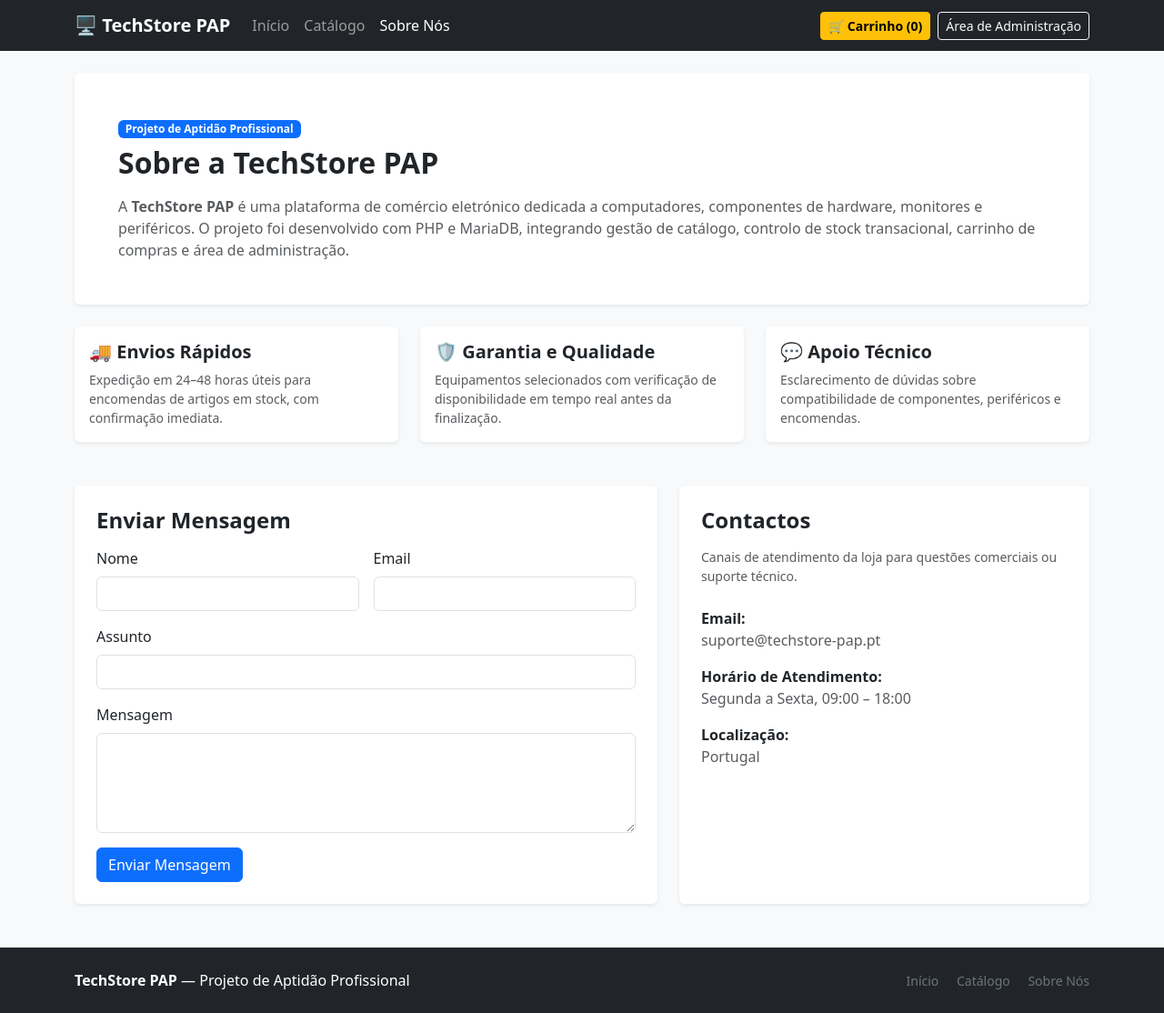
After one commit to MartimFreire24is6/loja-informatica-pap, a PHP site: page /sobre.php in a window 1280 px wide. The commit adds this page. Shown: the whole page at 91% size. Run offline with PHP 8.4, Linux system fonts and the light colour scheme.

Commit message:
Adicionar pagina Sobre Nos e contactos

```diff
--- a/catalogo.php
+++ b/catalogo.php
@@ -71,6 +71,11 @@ $produtos = $stmtProd->fetchAll();
     <nav class="navbar navbar-expand-lg navbar-dark bg-dark mb-4">
         <div class="container">
             <a class="navbar-brand fw-bold" href="index.php">🖥️ TechStore PAP</a>
+            <div class="navbar-nav me-auto">
+                <a class="nav-link" href="index.php">Início</a>
+                <a class="nav-link active" href="catalogo.php">Catálogo</a>
+                <a class="nav-link" href="sobre.php">Sobre Nós</a>
+            </div>
             <div class="d-flex">
                 <a href="carrinho.php" class="btn btn-warning btn-sm fw-bold me-2">
                     🛒 Carrinho (<?= (int)$totalItensCarrinho ?>)
--- a/index.php
+++ b/index.php
@@ -34,6 +34,7 @@ $destaques  = $pdo->query("
                 <ul class="navbar-nav me-auto mb-2 mb-lg-0">
                     <li class="nav-item"><a class="nav-link active" href="index.php">Início</a></li>
                     <li class="nav-item"><a class="nav-link" href="catalogo.php">Catálogo</a></li>
+                    <li class="nav-item"><a class="nav-link" href="sobre.php">Sobre Nós</a></li>
                 </ul>
                 <div class="d-flex gap-2">
                     <a href="carrinho.php" class="btn btn-warning btn-sm fw-bold">
--- a/produto.php
+++ b/produto.php
@@ -57,6 +57,7 @@ if ($_SERVER['REQUEST_METHOD'] === 'POST' && ($_POST['acao'] ?? '') === 'adicion
             <div class="navbar-nav me-auto">
                 <a class="nav-link" href="index.php">Início</a>
                 <a class="nav-link" href="catalogo.php">Catálogo</a>
+                <a class="nav-link" href="sobre.php">Sobre Nós</a>
             </div>
             <div class="d-flex gap-2">
                 <a href="carrinho.php" class="btn btn-warning btn-sm fw-bold">
--- /dev/null
+++ b/sobre.php
@@ -0,0 +1,203 @@
+<?php
+session_start();
+require_once 'db.php';
+
+$totalItensCarrinho = array_sum($_SESSION['carrinho'] ?? []);
+
+$nome = trim($_POST['nome'] ?? '');
+$email = trim($_POST['email'] ?? '');
+$assunto = trim($_POST['assunto'] ?? '');
+$mensagem = trim($_POST['mensagem'] ?? '');
+
+$erros = [];
+$enviado = false;
+
+if ($_SERVER['REQUEST_METHOD'] === 'POST') {
+    if ($nome === '') {
+        $erros[] = 'Indica o teu nome.';
+    }
+    if ($email === '' || !filter_var($email, FILTER_VALIDATE_EMAIL)) {
+        $erros[] = 'Indica um endereço de email válido.';
+    }
+    if ($assunto === '') {
+        $erros[] = 'Indica o assunto da mensagem.';
+    }
+    if ($mensagem === '') {
+        $erros[] = 'Escreve a tua mensagem antes de enviar.';
+    }
+
+    if (empty($erros)) {
+        $enviado = true;
+        $nome = '';
+        $email = '';
+        $assunto = '';
+        $mensagem = '';
+    }
+}
+?>
+<!DOCTYPE html>
+<html lang="pt">
+<head>
+    <meta charset="UTF-8">
+    <meta name="viewport" content="width=device-width, initial-scale=1.0">
+    <title>Sobre Nós e Contactos — TechStore PAP</title>
+    <link href="https://cdn.jsdelivr.net/npm/bootstrap@5.3.3/dist/css/bootstrap.min.css" rel="stylesheet">
+</head>
+<body class="bg-light d-flex flex-column min-vh-100">
+
+    <nav class="navbar navbar-expand-lg navbar-dark bg-dark mb-4">
+        <div class="container">
+            <a class="navbar-brand fw-bold" href="index.php">🖥️ TechStore PAP</a>
+            <button class="navbar-toggler" type="button" data-bs-toggle="collapse" data-bs-target="#menuNav">
+                <span class="navbar-toggler-icon"></span>
+            </button>
+            <div class="collapse navbar-collapse" id="menuNav">
+                <ul class="navbar-nav me-auto mb-2 mb-lg-0">
+                    <li class="nav-item"><a class="nav-link" href="index.php">Início</a></li>
+                    <li class="nav-item"><a class="nav-link" href="catalogo.php">Catálogo</a></li>
+                    <li class="nav-item"><a class="nav-link active" href="sobre.php">Sobre Nós</a></li>
+                </ul>
+                <div class="d-flex gap-2">
+                    <a href="carrinho.php" class="btn btn-warning btn-sm fw-bold">
+                        🛒 Carrinho (<?= (int)$totalItensCarrinho ?>)
+                    </a>
+                    <a href="admin.php" class="btn btn-outline-light btn-sm">Área de Administração</a>
+                </div>
+            </div>
+        </div>
+    </nav>
+
+    <main class="container mb-5 flex-grow-1">
+        <div class="bg-white p-4 p-md-5 rounded shadow-sm border-0 mb-4">
+            <span class="badge bg-primary mb-2">Projeto de Aptidão Profissional</span>
+            <h1 class="h2 fw-bold mb-3">Sobre a TechStore PAP</h1>
+            <p class="text-muted mb-0">
+                A <strong>TechStore PAP</strong> é uma plataforma de comércio eletrónico dedicada a computadores,
+                componentes de hardware, monitores e periféricos. O projeto foi desenvolvido com PHP e MariaDB,
+                integrando gestão de catálogo, controlo de stock transacional, carrinho de compras e área de administração.
+            </p>
+        </div>
+
+        <div class="row g-4 mb-5">
+            <div class="col-md-4">
+                <div class="card h-100 shadow-sm border-0">
+                    <div class="card-body">
+                        <h2 class="h5 fw-bold">🚚 Envios Rápidos</h2>
+                        <p class="text-muted small mb-0">
+                            Expedição em 24–48 horas úteis para encomendas de artigos em stock, com confirmação imediata.
+                        </p>
+                    </div>
+                </div>
+            </div>
+            <div class="col-md-4">
+                <div class="card h-100 shadow-sm border-0">
+                    <div class="card-body">
+                        <h2 class="h5 fw-bold">🛡️ Garantia e Qualidade</h2>
+                        <p class="text-muted small mb-0">
+                            Equipamentos selecionados com verificação de disponibilidade em tempo real antes da finalização.
+                        </p>
+                    </div>
+                </div>
+            </div>
+            <div class="col-md-4">
+                <div class="card h-100 shadow-sm border-0">
+                    <div class="card-body">
+                        <h2 class="h5 fw-bold">💬 Apoio Técnico</h2>
+                        <p class="text-muted small mb-0">
+                            Esclarecimento de dúvidas sobre compatibilidade de componentes, periféricos e encomendas.
+                        </p>
+                    </div>
+                </div>
+            </div>
+        </div>
+
+        <div class="row g-4">
+            <div class="col-lg-7">
+                <div class="card shadow-sm border-0">
+                    <div class="card-body p-4">
+                        <h2 class="h4 fw-bold mb-3">Enviar Mensagem</h2>
+
+                        <?php if ($enviado): ?>
+                            <div class="alert alert-success">
+                                Mensagem enviada com sucesso! Entraremos em contacto em breve.
+                            </div>
+                        <?php endif; ?>
+
+                        <?php if (!empty($erros)): ?>
+                            <div class="alert alert-danger">
+                                <ul class="mb-0">
+                                    <?php foreach ($erros as $erro): ?>
+                                        <li><?= htmlspecialchars($erro) ?></li>
+                                    <?php endforeach; ?>
+                                </ul>
+                            </div>
+                        <?php endif; ?>
+
+                        <form method="POST" class="row g-3">
+                            <div class="col-md-6">
+                                <label for="nome" class="form-label">Nome</label>
+                                <input type="text" id="nome" name="nome" value="<?= htmlspecialchars($nome) ?>" class="form-control" required>
+                            </div>
+                            <div class="col-md-6">
+                                <label for="email" class="form-label">Email</label>
+                                <input type="email" id="email" name="email" value="<?= htmlspecialchars($email) ?>" class="form-control" required>
+                            </div>
+                            <div class="col-12">
+                                <label for="assunto" class="form-label">Assunto</label>
+                                <input type="text" id="assunto" name="assunto" value="<?= htmlspecialchars($assunto) ?>" class="form-control" required>
+                            </div>
+                            <div class="col-12">
+                                <label for="mensagem" class="form-label">Mensagem</label>
+                                <textarea id="mensagem" name="mensagem" rows="4" class="form-control" required><?= htmlspecialchars($mensagem) ?></textarea>
+                            </div>
+                            <div class="col-12">
+                                <button type="submit" class="btn btn-primary">Enviar Mensagem</button>
+                            </div>
+                        </form>
+                    </div>
+                </div>
+            </div>
+
+            <div class="col-lg-5">
+                <div class="card shadow-sm border-0 h-100">
+                    <div class="card-body p-4">
+                        <h2 class="h4 fw-bold mb-3">Contactos</h2>
+                        <p class="text-muted small mb-4">
+                            Canais de atendimento da loja para questões comerciais ou suporte técnico.
+                        </p>
+                        <ul class="list-unstyled mb-0">
+                            <li class="mb-3">
+                                <strong>Email:</strong><br>
+                                <span class="text-muted">suporte@techstore-pap.pt</span>
+                            </li>
+                            <li class="mb-3">
+                                <strong>Horário de Atendimento:</strong><br>
+                                <span class="text-muted">Segunda a Sexta, 09:00 – 18:00</span>
+                            </li>
+                            <li>
+                                <strong>Localização:</strong><br>
+                                <span class="text-muted">Portugal</span>
+                            </li>
+                        </ul>
+                    </div>
+                </div>
+            </div>
+        </div>
+    </main>
+
+    <footer class="bg-dark text-white py-4 mt-auto">
+        <div class="container d-flex flex-wrap justify-content-between align-items-center gap-2">
+            <div>
+                <strong>TechStore PAP</strong> — Projeto de Aptidão Profissional
+            </div>
+            <div class="small text-secondary">
+                <a href="index.php" class="text-decoration-none text-secondary me-3">Início</a>
+                <a href="catalogo.php" class="text-decoration-none text-secondary me-3">Catálogo</a>
+                <a href="sobre.php" class="text-decoration-none text-secondary">Sobre Nós</a>
+            </div>
+        </div>
+    </footer>
+
+    <script src="https://cdn.jsdelivr.net/npm/bootstrap@5.3.3/dist/js/bootstrap.bundle.min.js"></script>
+</body>
+</html>
```
